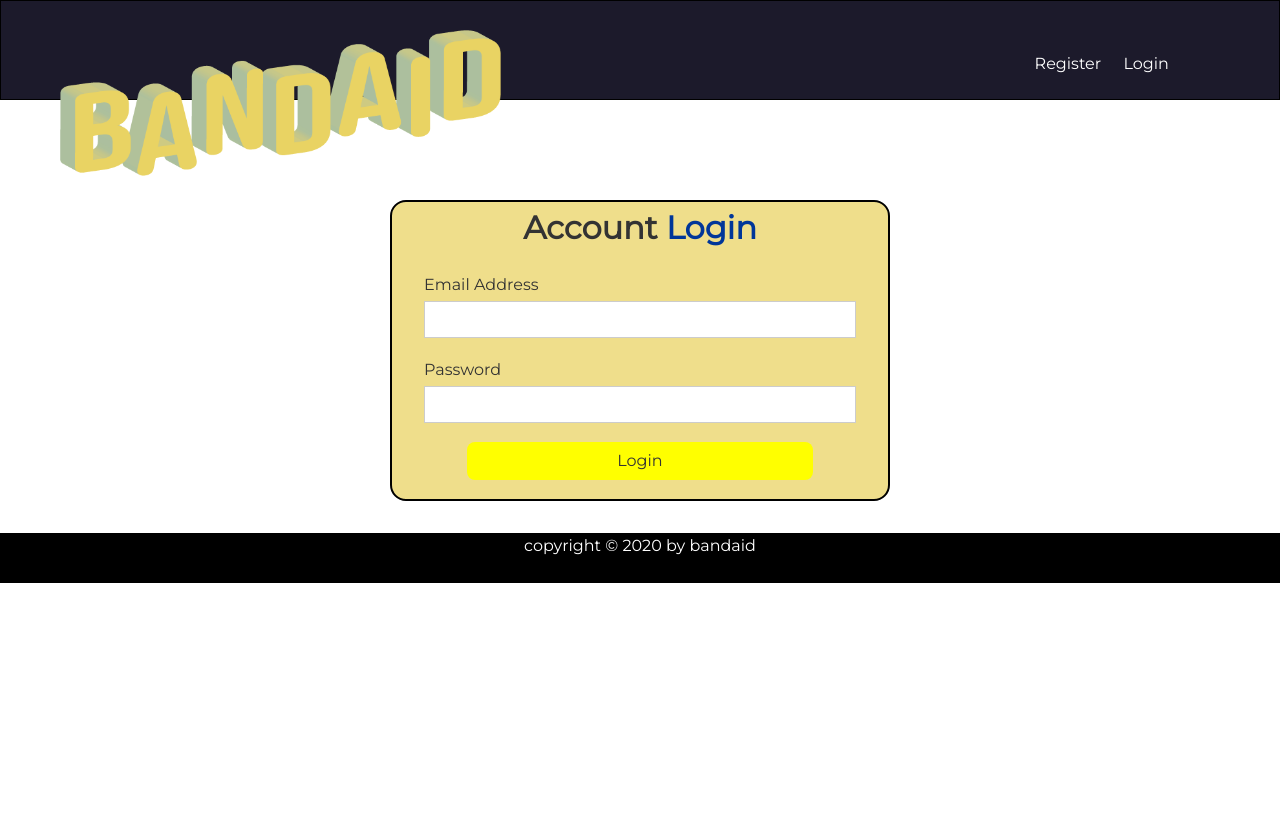
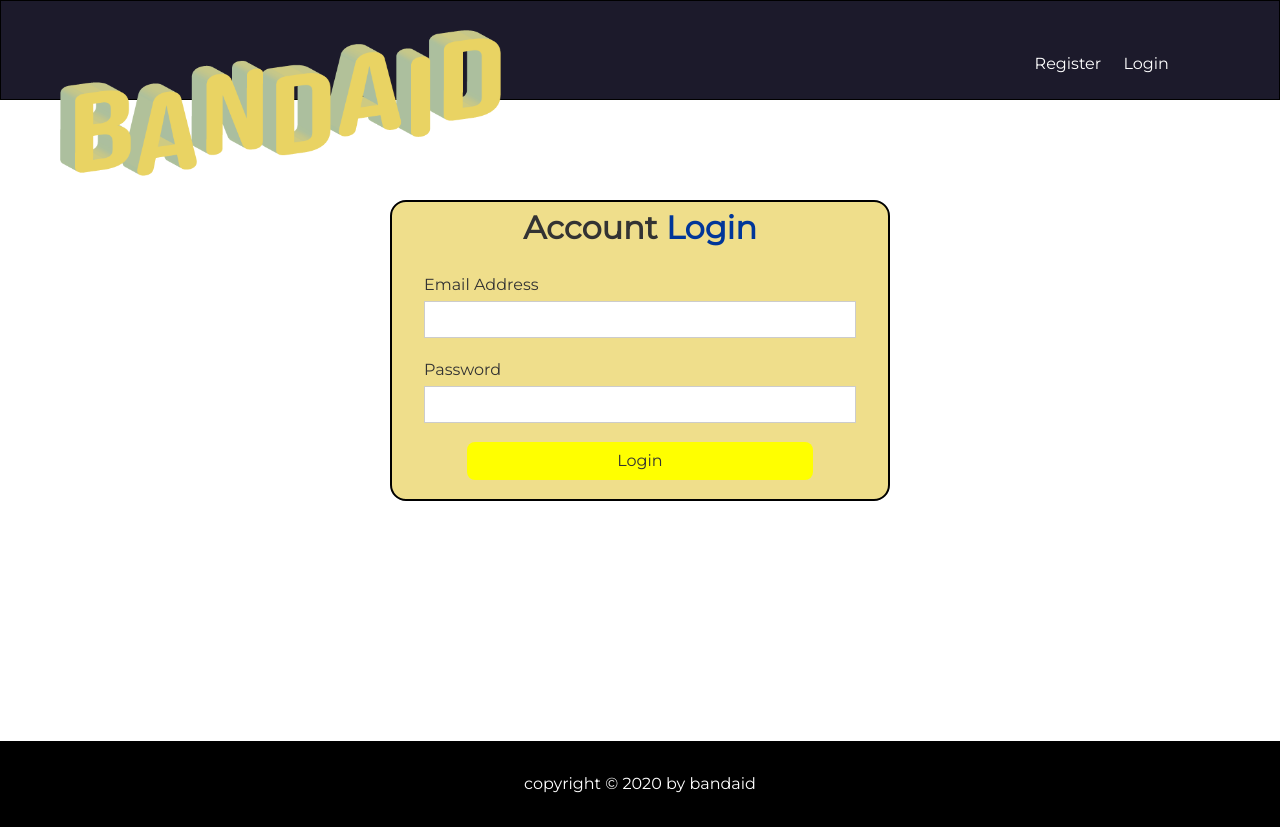
Before and after one commit to EtienneWarneck/bandaidReact, a React (Create React App) app in the folder client/: page /login in a window 1280 px wide. Before the commit the page ends 800 px from the top, so only its background shows below. Built offline with nearby package versions, Linux system fonts and the light colour scheme; a web font is replaced by a local one.

Commit message:
Footer and styling of filter cards

```diff
--- a/client/src/App.css
+++ b/client/src/App.css
@@ -22,7 +22,6 @@ body {
   line-height: 1.6;
   background-color: #fff;
   color: #333;
-  /* max-height: 500px; */
 }
 
 .backImage {
@@ -270,7 +269,7 @@ ul {
   text-align: center;
   margin: 0.3rem;
   background: var(--light-color);
-  color: #333;
+  color: white;
   border-radius: 5px;
 }
 
@@ -412,17 +411,18 @@ nav {
 
 .footer {
   color: white;
+  background-color: black;
   text-align: center;
-  /* padding: 100px 0;
-  margin-bottom: 0px; */
+  padding: 20px;
+  /* margin-bottom: 0px; */
   flex-shrink: 0;
+  margin-top: 30vh;
+
 }
 
 .footer p {
-  /* color: black; */
-
-  background-color: black;
-  height: 50px;
+  flex: 1 0 auto;
+  padding: 10px;
 }
 
 /* .homeImg {
--- a/client/src/components/bands/BandItem.js
+++ b/client/src/components/bands/BandItem.js
@@ -25,7 +25,7 @@ const BandItem = ({ bandPassed }) => {   //{bandpassed} is the prop passed in fr
                 {name}{' '} {/* add space between fname and lname*/}
                 <span
                     style={{ float: 'right' }}
-                    className={'badge ' + (type === 'professional' ? 'badge-success' : 'badge-primary')}>
+                    className={'badge ' + (type === 'professional' ? 'badge-dark' : 'badge-primary')}>
 
                     {type.charAt(0).toUpperCase() + type.slice(1)} {/*first letter uppercase*/}
                 </span>
--- a/client/src/components/layout/Footer.js
+++ b/client/src/components/layout/Footer.js
@@ -2,9 +2,9 @@ import React from 'react';
 
 const Footer = () => {
     return(
-    <div className="footer">
+    <footer className="footer">
         <p>copyright &copy; 2020 by bandaid </p>
-    </div>
+    </footer>
     )
 }
 export default Footer;
```
